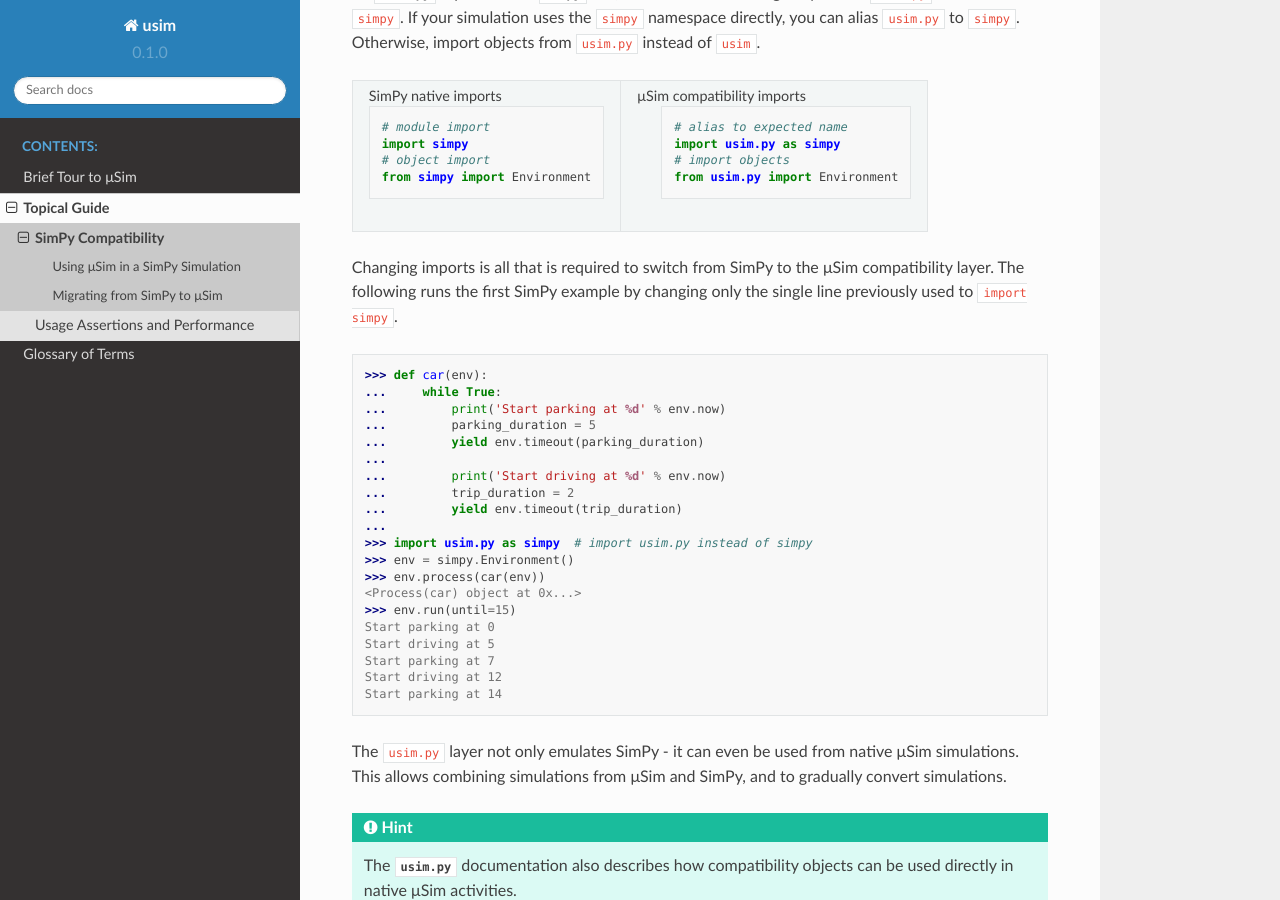
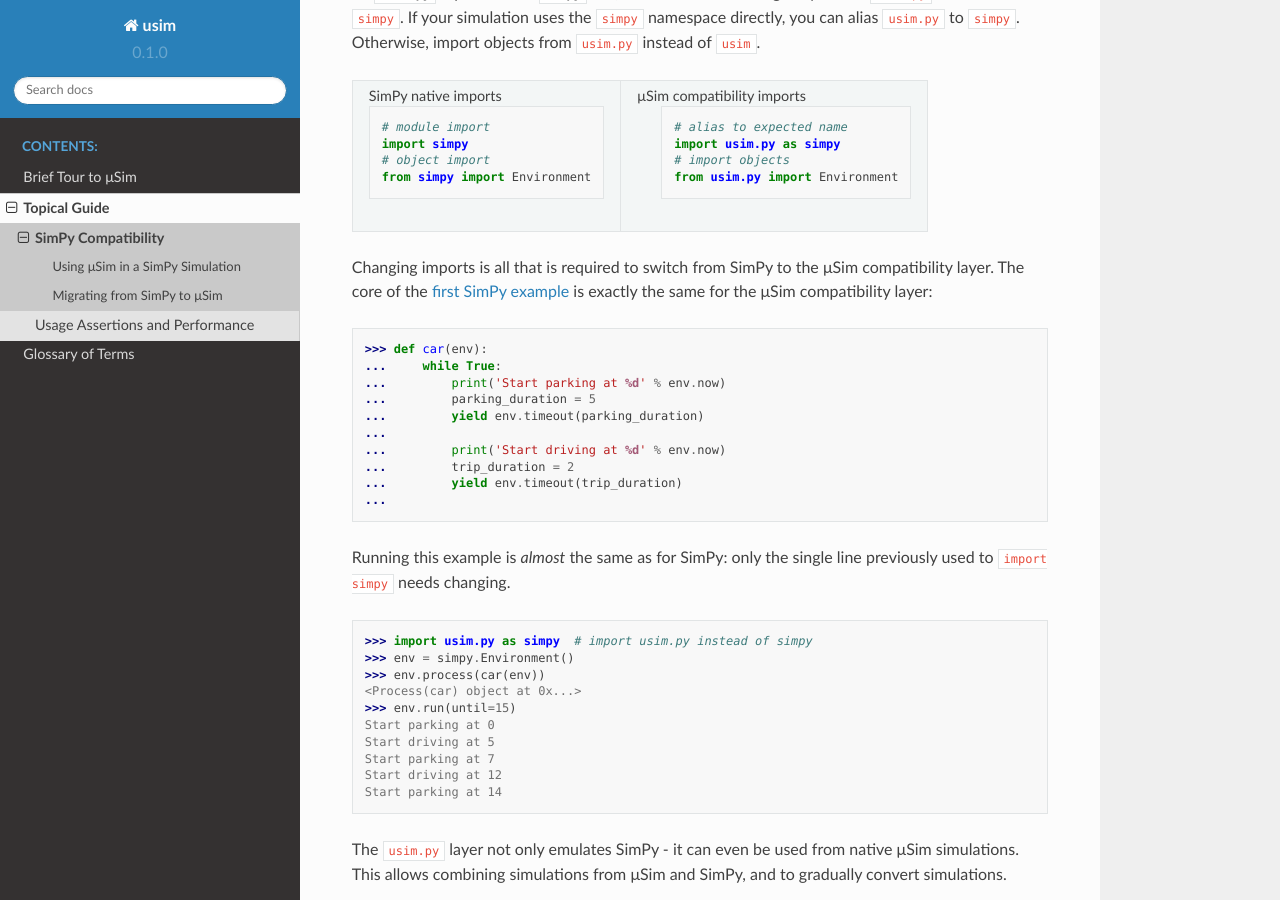
Before and after one commit to MaineKuehn/usim, a Sphinx documentation site: the page built from docs/source/topics/simpy.rst, in a window 1280 px wide and 900 px high, scrolled down 549 px. Built offline with Sphinx 7.4.7 and the Read the Docs theme 2.0.0, drawn with Linux system fonts in a browser that asks for light colours; formulas are drawn with MathJax 3; pages that are not in the unit, such as notebooks, are missing from menus.

Commit message:
split SimPy example to signify required change

```diff
--- a/docs/source/topics/simpy.rst
+++ b/docs/source/topics/simpy.rst
@@ -38,8 +38,8 @@
 +------------------------------------+--------------------------------------+
 
 Changing imports is all that is required to switch from SimPy to the μSim
-compatibility layer. The following runs the first SimPy example by changing
-only the single line previously used to ``import simpy``.
+compatibility layer. The core of the `first SimPy example`_ is exactly the
+same for the μSim compatibility layer:
 
 .. code:: python3
 
@@ -53,6 +53,12 @@
     ...         trip_duration = 2
     ...         yield env.timeout(trip_duration)
     ...
+
+Running this example is *almost* the same as for SimPy:
+only the single line previously used to ``import simpy`` needs changing.
+
+.. code:: python3
+
     >>> import usim.py as simpy  # import usim.py instead of simpy
     >>> env = simpy.Environment()
     >>> env.process(car(env))
@@ -101,3 +107,4 @@
     # Start parking at 14
 
 .. _SimPy: https://simpy.readthedocs.io/
+.. _first SimPy example: https://simpy.readthedocs.io/en/latest/simpy_intro/basic_concepts.html
```
